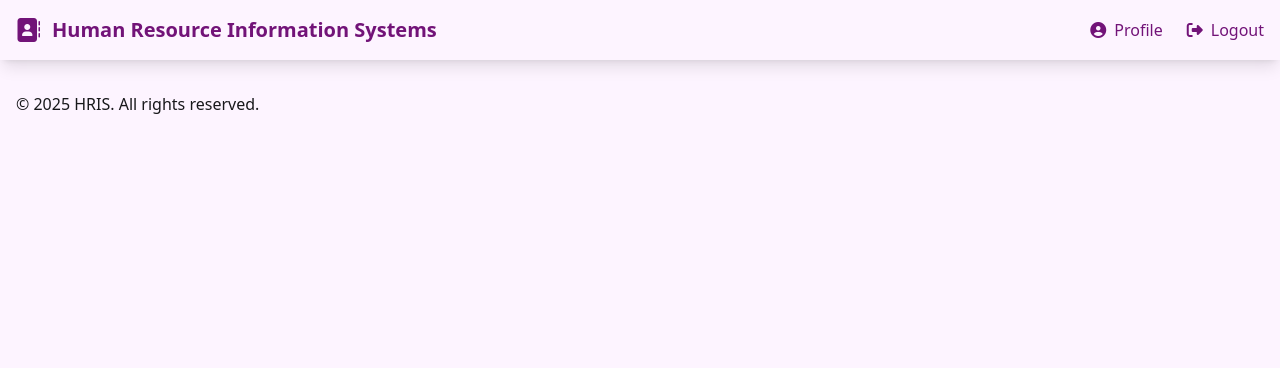
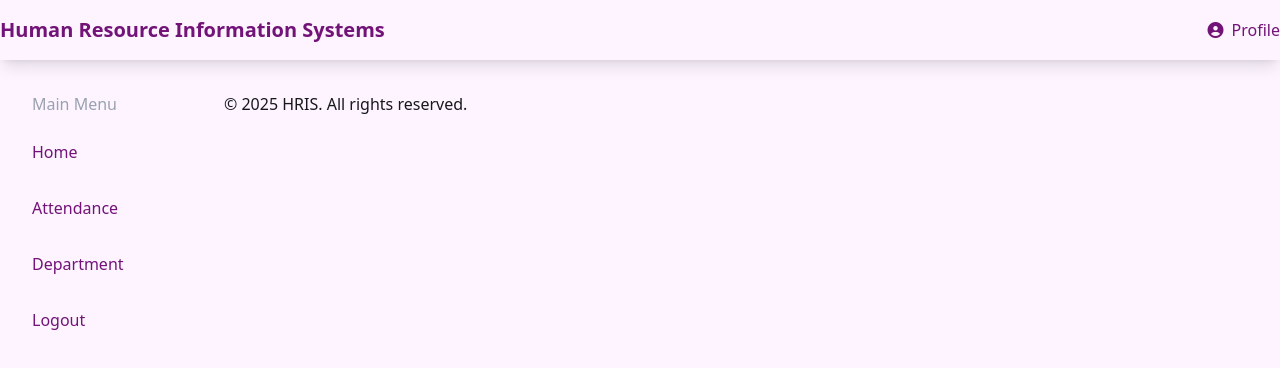
Before and after one commit to taripuspitasari/angular-hris-app, an Angular app: page /dashboard in a window 1280 px wide. Shown: the top 368 px of the page. Built offline with nearby package versions, Linux system fonts and the light colour scheme; sample sign-in values are in the browser's storage.

Commit message:
feat: sidebar

```diff
--- a/src/app/components/dashboard-layout/dashboard-layout.component.html
+++ b/src/app/components/dashboard-layout/dashboard-layout.component.html
@@ -1,15 +1,13 @@
-<div class="bg-fuchsia-50 min-h-screen flex flex-col">
+<div class="bg-fuchsia-50 min-h-screen flex flex-col relative">
   <header class="bg-gradient shadow-lg">
-    <div class="container mx-auto px-4 py-4 flex justify-between items-center">
-      <a
-        routerLink="/dashboard"
+    <div class="container mx-auto py-4 flex justify-between items-center">
+      <div
         class="flex items-center hover:opacity-90 transition-opacity duration-200"
       >
-        <i class="fas fa-address-book text-fuchsia-900 text-2xl mr-3"></i>
-        <div class="text-fuchsia-900 font-bold text-xl">
+        <a routerLink="/dashboard" class="text-fuchsia-900 font-bold text-xl">
           Human Resource Information Systems
+        </a>
       </div>
-      </a>
       <nav>
         <ul class="flex space-x-6">
           <li>
@@ -21,7 +19,7 @@
               <span>Profile</span>
             </a>
           </li>
-          <li>
+          <!-- <li>
             <button
               class="text-fuchsia-900 hover:text-fuchsia-600 flex items-center transition-colors duration-200"
               (click)="logout()"
@@ -29,17 +27,53 @@
               <i class="fas fa-sign-out-alt mr-2"></i>
               <span>Logout</span>
             </button>
-          </li>
+          </li> -->
         </ul>
       </nav>
     </div>
   </header>
-  <main class="container mx-auto px-4 py-8 flex-grow">
+  <main class="flex">
+    <!-- sidebar -->
+    <div class="w-52 text-fuchsia-900 flex flex-col p-4">
+      <h1 class="font-medium px-4 my-4 text-gray-400">Main Menu</h1>
+      <nav class="flex-1 space-y-4">
+        <a
+          routerLink="/dashboard"
+          routerLinkActive="bg-gray-700"
+          class="block px-4 py-2 rounded-lg hover:bg-fuchsia-200 hover:font-bold transition"
+        >
+          Home
+        </a>
+        <a
+          routerLink="attendance"
+          routerLinkActive="bg-gray-700"
+          class="block px-4 py-2 rounded-lg hover:bg-fuchsia-200 hover:font-bold transition"
+        >
+          Attendance
+        </a>
+        <a
+          routerLink="department"
+          routerLinkActive="bg-gray-700"
+          class="block px-4 py-2 rounded-lg hover:bg-fuchsia-200 hover:font-bold transition"
+        >
+          Department
+        </a>
+        <button
+          (click)="logout()"
+          class="block px-4 py-2 rounded-lg hover:bg-fuchsia-200 hover:font-bold transition w-full text-left"
+        >
+          Logout
+        </button>
+      </nav>
+    </div>
+    <!-- end of sidebar -->
+    <div class="mx-auto px-4 py-8 flex-grow">
       <router-outlet />
       <div
         className="mt-10 mb-6 text-center text-gray-400 text-sm animate-fade-in"
       >
         <p>© 2025 HRIS. All rights reserved.</p>
       </div>
+    </div>
   </main>
 </div>
--- a/src/app/pages/attendance/attendance.component.html
+++ b/src/app/pages/attendance/attendance.component.html
@@ -1,10 +1,4 @@
 <div class="flex items-center mb-6">
-  <a
-    routerLink="/dashboard"
-    class="text-fuchsia-400 hover:text-fuchsia-600 cursor-pointer mr-4 flex items-center transition-colors duration-200"
-  >
-    <i class="fas fa-arrow-left mr-2"></i> Back to Dashboard
-  </a>
   <h1 class="text-2xl font-bold text-fuchsia-600 flex items-center">
     Attendance
   </h1>
```
Lines whose indentation alone changed are shown as unchanged.
